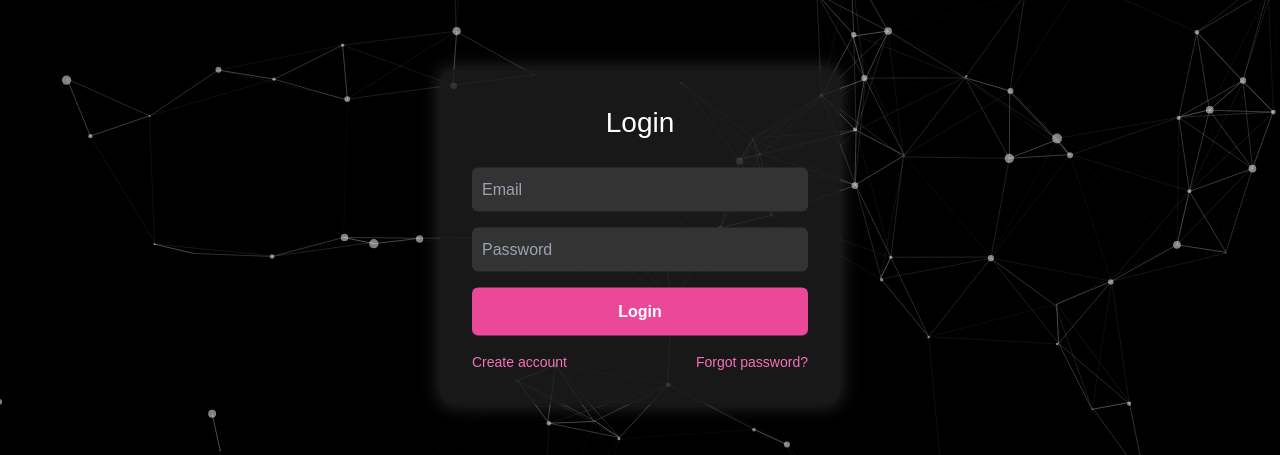
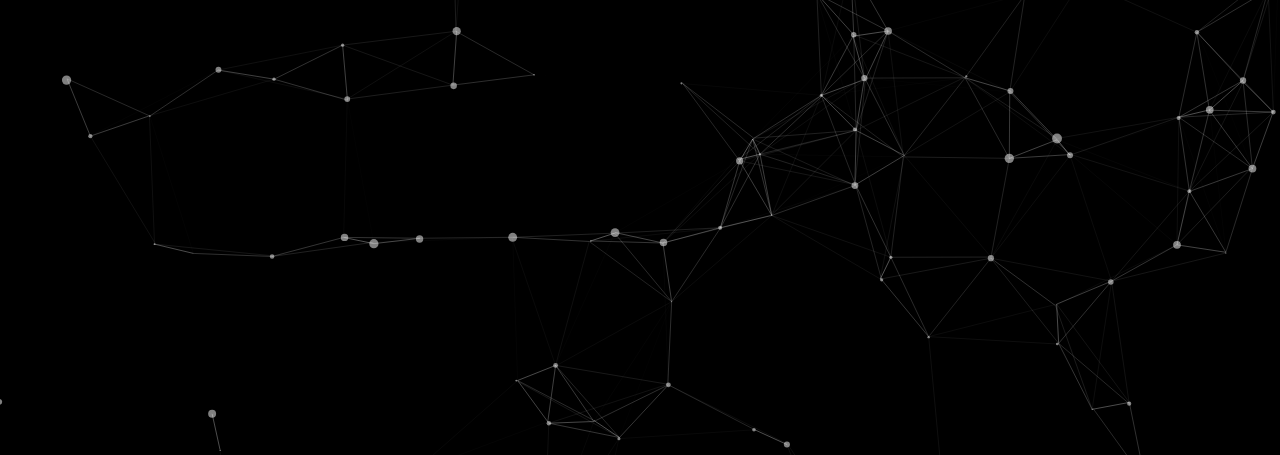
Before and after one commit to sahibhussain143/PinkCity, a React (Vite) app: page /login in a window 1280 px wide. Shown: the part 163-618 px from the top of the page. Built offline with nearby package versions, Linux system fonts and the light colour scheme.

Commit message:
code commit

```diff
--- a/src/Components/Pages/Form/Login.jsx
+++ b/src/Components/Pages/Form/Login.jsx
@@ -633,14 +633,61 @@
 // // }
 
 
+import React, { useState, useEffect } from "react";
+import { useNavigate } from "react-router-dom";
+// Import the AdminRouter component which defines the admin dashboard routes
+import AdminRouter from "./AdminRouter"; // Make sure the path is correct
 
-import React, { useEffect, useState } from "react";
-import { useNavigate } from "react-router-dom";
+// *** HARDCODED ADMIN CREDENTIALS (for client-side demonstration only!) ***
+const ADMIN_EMAIL = "admin@example.com";
+const ADMIN_PASSWORD = "secureAdminPassword123";
 
-export default function Login() {
+// --- Custom Modal Component ---
+const AuthModal = ({ isOpen, title, children, onClose, styleProps }) => {
+    if (!isOpen) return null;
+
+    return (
+        <div
+            style={{
+                position: "fixed",
+                top: 0,
+                left: 0,
+                right: 0,
+                bottom: 0,
+                backgroundColor: "rgba(0, 0, 0, 0.7)",
+                display: "flex",
+                justifyContent: "center",
+                alignItems: "center",
+                zIndex: 1000,
+                fontFamily: "Arial, sans-serif",
+            }}
+        >
+            <div style={styleProps.modalBox}>
+                <h2 style={styleProps.modalTitle}>{title}</h2>
+                {children}
+                <button onClick={onClose} style={styleProps.closeButton}>
+                    &times;
+                </button>
+            </div>
+        </div>
+    );
+};
+
+// --- Main Authentication Component ---
+// This is used as the <Route element> for the '/admin/*' path in AppRouter.jsx
+export default function AdminAuthComponent() {
     const navigate = useNavigate();
 
-  // Particles.js effect
+    // Check URL for '?access=admin' to trigger auth requirement
+    const requiresAuth = window.location.search.includes("access=admin");
+
+    const [isAuthenticated, setIsAuthenticated] = useState(!requiresAuth);
+    const [loginData, setLoginData] = useState({ email: "", password: "" });
+    const [error, setError] = useState("");
+    // Only open the popup if auth is required and we aren't already authenticated
+    const [isPopupOpen, setIsPopupOpen] = useState(requiresAuth && !isAuthenticated);
+
+    // --- Particles.js Effect ---
     useEffect(() => {
         const scriptId = "particles-js-script";
         if (!document.getElementById(scriptId)) {
@@ -663,17 +710,10 @@ export default function Login() {
                                 distance: 150,
                                 color: "#ffffff",
                                 opacity: 0.4,
-                width: 1,
                             },
                             move: { enable: true, speed: 6 },
                         },
-            interactivity: {
-              events: {
-                onhover: { enable: true, mode: "repulse" },
-                onclick: { enable: true, mode: "push" },
-              },
-              modes: { repulse: { distance: 200 }, push: { particles_nb: 4 } },
-            },
+                        interactivity: { events: { onhover: { enable: true, mode: "repulse" }, resize: true } },
                         retina_detect: true,
                     });
                 }
@@ -682,84 +722,75 @@ export default function Login() {
         }
     }, []);
 
-  const [form, setForm] = useState("login");
-  const [users, setUsers] = useState([]);
-  const [loginData, setLoginData] = useState({ email: "", password: "" });
-  const [registerData, setRegisterData] = useState({ name: "", email: "", password: "" });
-  const [forgetEmail, setForgetEmail] = useState("");
-
-  // Popup state
-  const [popup, setPopup] = useState({ show: false, title: "", message: "", type: "info" });
-
-  const switchForm = (formName) => setForm(formName);
-
-  // Function to show popup
-  const showPopup = (title, message, type = "info") => {
-    setPopup({ show: true, title, message, type });
+    // --- State & Handlers ---
+    const handleLoginChange = (e) => {
+        setLoginData({ ...loginData, [e.target.name]: e.target.value });
+        setError(""); // Clear error on input change
     };
 
-  // Close popup
-  const closePopup = () => setPopup({ ...popup, show: false });
-
-  // Registration
-  const handleRegister = (e) => {
-    e.preventDefault();
-    const email = registerData.email.toLowerCase().trim();
-    if (users.find((u) => u.email === email)) {
-      showPopup("Error", "Email already registered", "error");
-      return;
-    }
-    setUsers([...users, { ...registerData, email }]);
-    showPopup("Success", "Account created successfully! You can login now", "success");
-    setRegisterData({ name: "", email: "", password: "" });
-    setForm("login");
-  };
-
-  // Login
-  const handleLogin = (e) => {
+    // --- Authentication Logic ---
+    const handleAdminLogin = (e) => {
         e.preventDefault();
         const email = loginData.email.toLowerCase().trim();
-    const password = loginData.password.trim();
+        const password = loginData.password;
 
-    const adminEmail = "sahibhussain@gmail.com";
-    const adminPassword = "123123";
+        let errorMessage = "";
+        const emailMatch = email === ADMIN_EMAIL;
+        const passwordMatch = password === ADMIN_PASSWORD;
 
-    if (email === adminEmail) {
-      if (password === adminPassword) {
-        showPopup("Welcome Admin", "You are logged in as admin", "success");
-        setTimeout(() => navigate("/admin"), 1500);
+        if (emailMatch && passwordMatch) {
+            // Success
+            setIsAuthenticated(true);
+            setError("");
+            setIsPopupOpen(false);
+
+            // Remove the '?access=admin' parameter from URL upon success
+            const url = new URL(window.location.href);
+            url.searchParams.delete('access');
+            window.history.replaceState(null, '', url.toString());
+
         } else {
-        showPopup("Error", "Incorrect password", "error");
-      }
-      return;
+            // Failure: Determine specific error message
+            if (!emailMatch && !passwordMatch) {
+                errorMessage = "Email and password mismatch.";
+            } else if (!emailMatch) {
+                errorMessage = "Email is mismatch.";
+            } else if (!passwordMatch) {
+                errorMessage = "Password is mismatch.";
             }
 
-    const user = users.find((u) => u.email === email);
-    if (!user) {
-      showPopup("Error", "Email mismatch", "error");
-      return;
-    }
-
-    if (user.password === password) {
-      showPopup("Success", `Welcome back, ${user.name}!`, "success");
-      setTimeout(() => navigate("/"), 1500);
-    } else {
-      showPopup("Error", "Incorrect password", "error");
+            setError(errorMessage);
+            setIsAuthenticated(false);
         }
     };
 
-  // Forgot password
-  const handleForget = (e) => {
-    e.preventDefault();
-    const email = forgetEmail.toLowerCase().trim();
-    const user = users.find((u) => u.email === email);
-    if (user) {
-      showPopup("Success", `Reset link sent to ${email} (simulated)`, "success");
-    } else {
-      showPopup("Error", "Email not found", "error");
-    }
+    const closePopup = () => {
+        setIsPopupOpen(false);
+        // Redirect to home if unauthorized user closes the popup
+        navigate('/');
     };
 
+
+    // --- Styling & Sub-Components ---
+    const inputStyle = { padding: "10px 12px", borderRadius: 6, border: "none", outline: "none", fontSize: 16, backgroundColor: "#555", color: "white" };
+    const buttonStyle = { padding: 12, borderRadius: 6, border: "none", backgroundColor: "#ec4899", color: "white", fontWeight: "bold", cursor: "pointer", fontSize: 16, marginTop: "10px" };
+    const modalStyleProps = {
+        modalBox: { backgroundColor: "rgba(30, 30, 30, 0.9)", padding: "30px", borderRadius: "10px", maxWidth: "400px", width: "90%", color: "white", boxShadow: "0 5px 15px rgba(255, 255, 255, 0.2)", position: "relative" },
+        modalTitle: { textAlign: "center", marginBottom: "20px", color: "#f472b6", fontSize: "24px" },
+        closeButton: { position: "absolute", top: "10px", right: "10px", background: "none", border: "none", color: "white", fontSize: "20px", cursor: "pointer" },
+    };
+
+    const LoginForm = () => (
+        <form onSubmit={handleAdminLogin} style={{ display: "flex", flexDirection: "column", gap: "15px" }}>
+            <input type="email" name="email" placeholder="Admin Email" required value={loginData.email} onChange={handleLoginChange} style={inputStyle} />
+            <input type="password" name="password" placeholder="Admin Password" required value={loginData.password} onChange={handleLoginChange} style={inputStyle} />
+            <button type="submit" style={buttonStyle}>Authenticate</button>
+            {error && (<p style={{ color: "#f87171", fontWeight: "600", textAlign: "center", margin: 0, marginTop: "10px" }}>🛑 {error}</p>)}
+        </form>
+    );
+
+
+    // --- Render Logic ---
     return (
         <div
             style={{
@@ -772,88 +803,35 @@ export default function Login() {
                 fontFamily: "Arial, sans-serif",
             }}
         >
-      {/* Particles background */}
+            {/* Particles Container */}
             <div id="particles-js" style={{ position: "absolute", top: 0, left: 0, width: "100%", height: "100%", zIndex: 10 }} />
 
-      {/* Form container */}
-      <div
-        style={{
-          position: "relative",
-          zIndex: 20,
-          maxWidth: 400,
-          margin: "auto",
-          top: "50%",
-          transform: "translateY(-50%)",
-          backgroundColor: "rgba(30,30,30,0.8)",
-          borderRadius: 12,
-          padding: 32,
-          boxShadow: "0 0 20px rgba(255,255,255,0.2)",
-        }}
+            {/* Conditional Content */}
+            {isAuthenticated ? (
+                // ✅ RENDER THE ADMIN ROUTER UPON SUCCESSFUL AUTHENTICATION
+                <AdminRouter />
+            ) : (
+                <>
+                    <h1 style={{ position: "relative", zIndex: 20, textAlign: "center", paddingTop: "50px" }}>
+                        {requiresAuth ? "Admin Access Required" : "Access Denied"}
+                    </h1>
+
+                    <AuthModal
+                        isOpen={isPopupOpen}
+                        title="Admin Authentication"
+                        onClose={closePopup}
+                        styleProps={modalStyleProps}
                     >
-        <h2 style={{ textTransform: "capitalize", textAlign: "center", marginBottom: 24, fontWeight: 300, fontSize: 28 }}>{form}</h2>
+                        <LoginForm />
+                    </AuthModal>
 
-        {/* Login Form */}
-        {form === "login" && (
-          <form style={{ display: "flex", flexDirection: "column", gap: 16 }} onSubmit={handleLogin}>
-            <input type="email" placeholder="Email" required value={loginData.email} onChange={(e) => setLoginData({ ...loginData, email: e.target.value })} style={{ padding: "10px", borderRadius: 6, border: "none", backgroundColor: "#333", color: "white" }} />
-            <input type="password" placeholder="Password" required value={loginData.password} onChange={(e) => setLoginData({ ...loginData, password: e.target.value })} style={{ padding: "10px", borderRadius: 6, border: "none", backgroundColor: "#333", color: "white" }} />
-            <button type="submit" style={{ padding: 12, borderRadius: 6, border: "none", backgroundColor: "#ec4899", fontWeight: "bold", cursor: "pointer" }}>Login</button>
-            <div style={{ display: "flex", justifyContent: "space-between", fontSize: 14 }}>
-              <button type="button" onClick={() => switchForm("register")} style={{ background: "none", border: "none", color: "#f472b6", cursor: "pointer" }}>Create account</button>
-              <button type="button" onClick={() => switchForm("forget")} style={{ background: "none", border: "none", color: "#f472b6", cursor: "pointer" }}>Forgot password?</button>
-            </div>
-          </form>
+                    {/* Fallback message if popup is closed while unauthorized */}
+                    {!isPopupOpen && requiresAuth && (
+                        <p style={{ position: "relative", zIndex: 20, textAlign: "center", color: "#f87171", marginTop: "20px" }}>
+                            Unauthorized access attempt. Redirecting to home...
+                        </p>
                     )}
-
-        {/* Register Form */}
-        {form === "register" && (
-          <form style={{ display: "flex", flexDirection: "column", gap: 16 }} onSubmit={handleRegister}>
-            <input type="text" placeholder="Name" required value={registerData.name} onChange={(e) => setRegisterData({ ...registerData, name: e.target.value })} style={{ padding: "10px", borderRadius: 6, border: "none", backgroundColor: "#333", color: "white" }} />
-            <input type="email" placeholder="Email" required value={registerData.email} onChange={(e) => setRegisterData({ ...registerData, email: e.target.value })} style={{ padding: "10px", borderRadius: 6, border: "none", backgroundColor: "#333", color: "white" }} />
-            <input type="password" placeholder="Password" required value={registerData.password} onChange={(e) => setRegisterData({ ...registerData, password: e.target.value })} style={{ padding: "10px", borderRadius: 6, border: "none", backgroundColor: "#333", color: "white" }} />
-            <button type="submit" style={{ padding: 12, borderRadius: 6, border: "none", backgroundColor: "#ec4899", fontWeight: "bold" }}>Register</button>
-            <p style={{ fontSize: 14, textAlign: "center" }}>Already have an account? <button type="button" onClick={() => switchForm("login")} style={{ background: "none", border: "none", color: "#f472b6", cursor: "pointer" }}>Login</button></p>
-          </form>
-        )}
-
-        {/* Forget Form */}
-        {form === "forget" && (
-          <form style={{ display: "flex", flexDirection: "column", gap: 16 }} onSubmit={handleForget}>
-            <input type="email" placeholder="Enter your email" required value={forgetEmail} onChange={(e) => setForgetEmail(e.target.value)} style={{ padding: "10px", borderRadius: 6, border: "none", backgroundColor: "#333", color: "white" }} />
-            <button type="submit" style={{ padding: 12, borderRadius: 6, border: "none", backgroundColor: "#ec4899", fontWeight: "bold" }}>Send Reset Link</button>
-            <p style={{ fontSize: 14, textAlign: "center" }}>Remembered your password? <button type="button" onClick={() => switchForm("login")} style={{ background: "none", border: "none", color: "#f472b6", cursor: "pointer" }}>Login</button></p>
-          </form>
-        )}
-      </div>
-
-      {/* Popup modal */}
-      {popup.show && (
-        <div style={{
-          position: "fixed",
-          top: 0,
-          left: 0,
-          width: "100%",
-          height: "100%",
-          backgroundColor: "rgba(0,0,0,0.5)",
-          display: "flex",
-          justifyContent: "center",
-          alignItems: "center",
-          zIndex: 50,
-        }}>
-          <div style={{
-            backgroundColor: "#222",
-            padding: 24,
-            borderRadius: 12,
-            maxWidth: 350,
-            textAlign: "center",
-            color: "white",
-            boxShadow: "0 0 15px rgba(255,255,255,0.2)",
-          }}>
-            <h3 style={{ marginBottom: 12 }}>{popup.title}</h3>
-            <p style={{ marginBottom: 20 }}>{popup.message}</p>
-            <button onClick={closePopup} style={{ padding: 10, borderRadius: 6, border: "none", backgroundColor: "#ec4899", fontWeight: "bold", cursor: "pointer" }}>OK</button>
-          </div>
-        </div>
+                </>
             )}
         </div>
     );
```
Also changed, not shown: src/Components/Admin/AdminRouter/AdminRouter.jsx (+53 -1 lines), src/Components/Routes/AppRouter.jsx (+8 -5 lines). Lines whose indentation alone changed are shown as unchanged.
